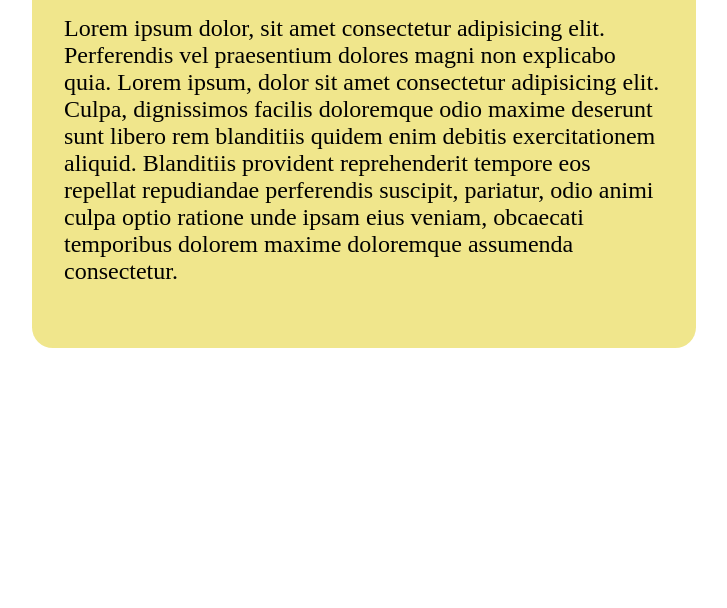
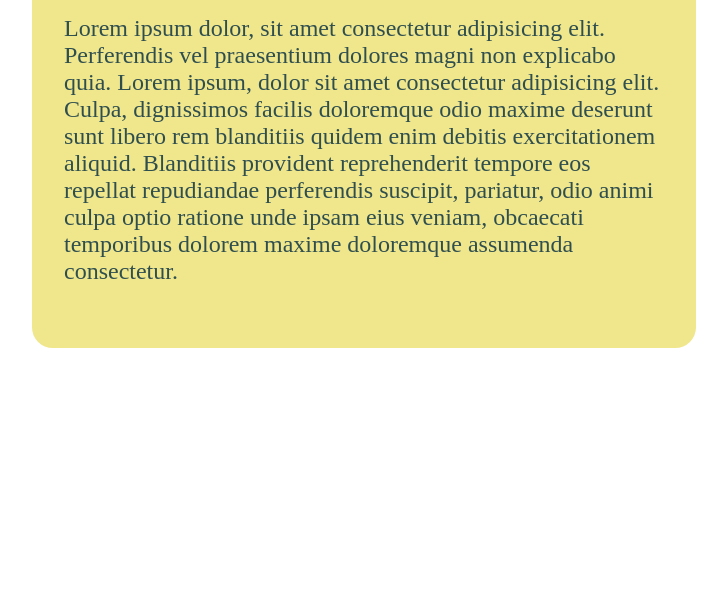
Before and after one commit to parvejg/tab, a plain HTML site: page index.html in a window 1280 px wide. Shown: the part 192-800 px from the top of the page, without its empty margins (276-1003 px from the left). Drawn offline with Linux system fonts and the light colour scheme.

Commit message:
improve css

```diff
--- a/style.css
+++ b/style.css
@@ -73,3 +73,6 @@ span {
     font-size: x-large;
   }
 }
+.tab:active, .active{
+   color: darkslategray;
+}
```
